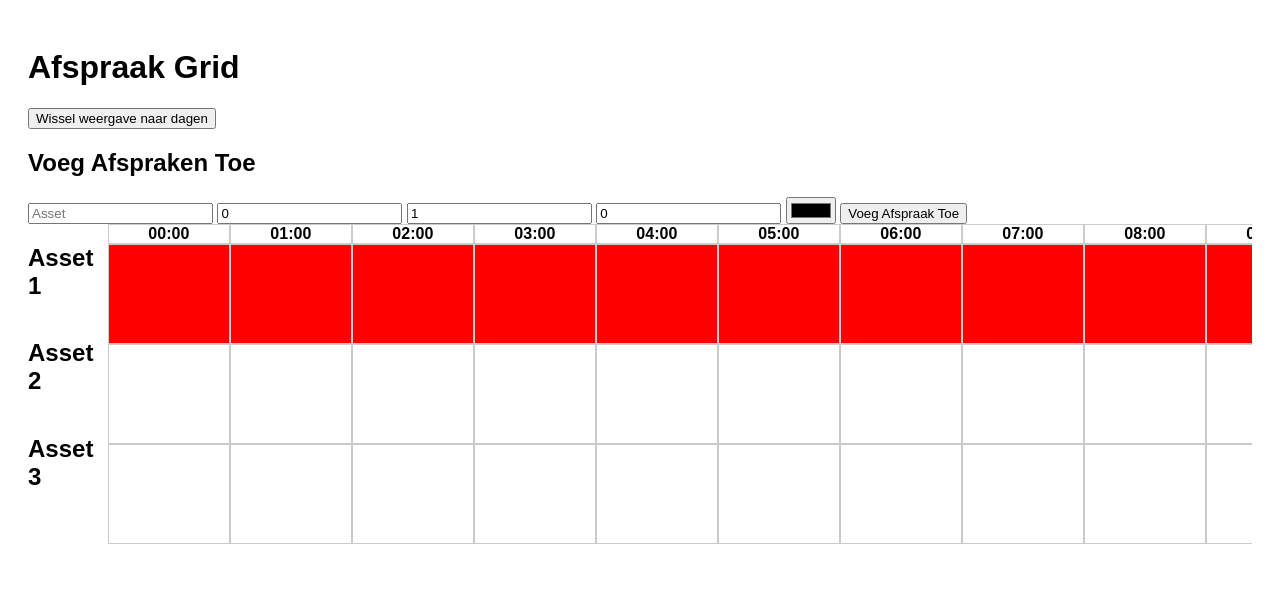
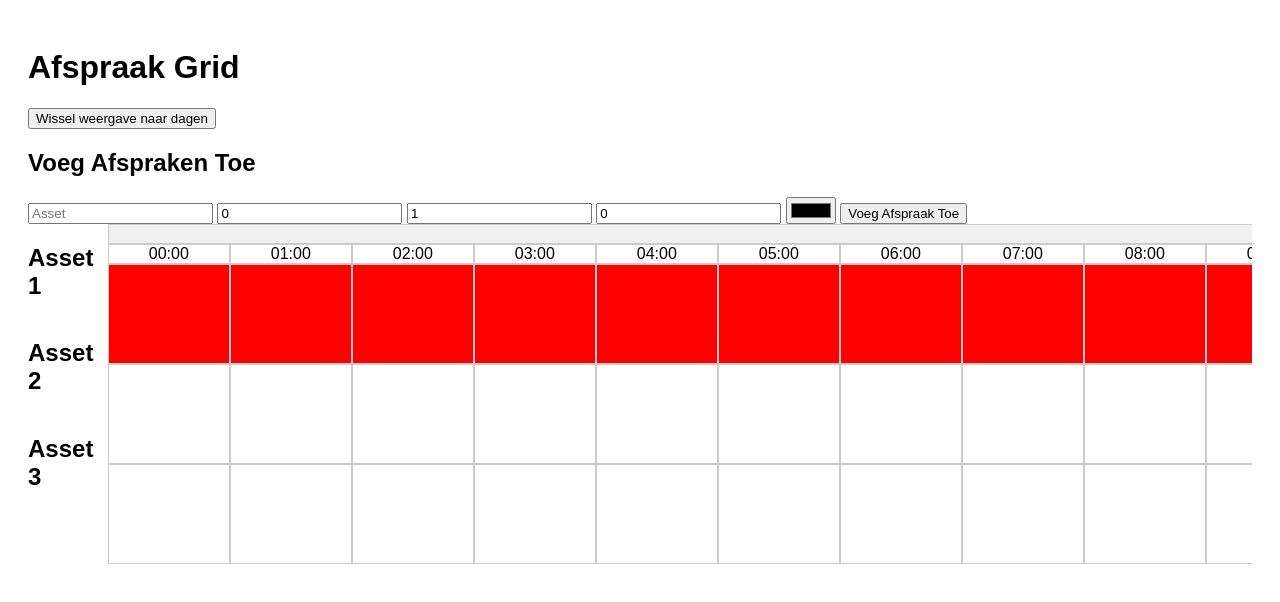
Before and after one commit to LewRobin/planbord, a Svelte app: page / in a window 1280 px wide. Shown: the top 602 px of the page. Built offline with nearby package versions, Linux system fonts and the light colour scheme.

Commit message:
SCRUM-58-Feature-Switching-timescales

```diff
--- a/src/App.svelte
+++ b/src/App.svelte
@@ -3,7 +3,7 @@
     import Appointments from '../src/components/grid/Appointments.svelte';
 
     let assets = ["Asset 1", "Asset 2", "Asset 3"];
-    let amountOfDays = 3;
+    let amountOfDays = 14;
     let viewMode = 'hours';
 
     let appointments = [
@@ -12,7 +12,6 @@
         {asset: 'Asset 2', startTime: 0, endTime: 12, day: 1, color: 'green'},
         {asset: 'Asset 2', startTime: 13, endTime: 22, day: 2, color: 'orange'},
         {asset: 'Asset 3', startTime: 0, endTime: 12, day: 2, color: 'pink'}
-
     ];
 
     function handleAddAppointment(event: CustomEvent) {
--- a/src/components/grid/Grid.svelte
+++ b/src/components/grid/Grid.svelte
@@ -1,5 +1,6 @@
 <script lang="ts">
     import Row from './Row.svelte';
+    import Timeline from "./Timeline.svelte";
 
     export let assets: string[];
 
@@ -14,19 +15,7 @@
         <h2>Asset 3</h2>
     </div>
     <div class="grid-container">
-        <div class="header">
-            {#if viewMode === 'hours'}
-                {#each Array(24 * amountOfDays) as _, index}
-                    <div class="header-cell">
-                        {new Date(index * 60 * 60 * 1000).getUTCHours().toString().padStart(2, "0")}:00
-                    </div>
-                {/each}
-            {:else}
-                {#each Array(amountOfDays) as _, day}
-                    <div class="header-cell">Day {day + 1}</div>
-                {/each}
-            {/if}
-        </div>
+        <Timeline {amountOfDays} {viewMode}/>
         <div class="rows">
             {#each assets as asset}
                 <Row asset={asset} days={amountOfDays} appointments={appointments} viewMode={viewMode}/>
@@ -55,18 +44,6 @@
         width: 100%;
     }
 
-    .header {
-        display: flex;
-        flex-wrap: nowrap;
-    }
-
-    .header-cell {
-        min-width: 120px;
-        text-align: center;
-        font-weight: bold;
-        border: 1px solid #ccc;
-    }
-
     .rows {
         display: flex;
         flex-direction: column;
--- /dev/null
+++ b/src/components/grid/Timeline.svelte
@@ -0,0 +1,111 @@
+<script lang="ts">
+    export let amountOfDays: number;
+    export let viewMode: string;
+
+    //TODO add this to an option menu and fix dayWidth calc when dynamic grid calc is complete
+    const hoursPerDay = 24;
+    const dayWidth = 122 * hoursPerDay - 2;
+
+    const currentDate = new Date();
+
+    const getDates = (days: number) => {
+        return Array.from({length: days}, (_, index) => {
+            const date = new Date(currentDate);
+            date.setDate(currentDate.getDate() + index - Math.floor(days / 2));
+            return date;
+        });
+    };
+
+    const dateRange = getDates(amountOfDays);
+
+    const getWeekNumber = (date: Date) => {
+        const firstDayOfYear = new Date(date.getFullYear(), 0, 1);
+        const daysInFirstWeek = (firstDayOfYear.getDay() === 0 ? 6 : firstDayOfYear.getDay() - 1);
+        return Math.ceil((date.getTime() - firstDayOfYear.getTime() + (daysInFirstWeek * 86400000)) / 604800000);
+    };
+
+    const isWeekend = (date: Date) => {
+        const day = date.getDay();
+        return day === 0 || day === 6;
+    };
+</script>
+
+<div>
+    {#if viewMode === 'hours'}
+        <div class="day-header">
+            {#each dateRange as date, index}
+                <div class="header-cell " style="min-width: {dayWidth}px;">
+                    {index % 1 === 0 ? date.toLocaleDateString() : ''}
+                </div>
+            {/each}
+        </div>
+    {:else }
+        <div class="week-header">
+            {#each dateRange as date}
+                <div class="header-cell {isWeekend(date) ? 'weekend' : ''}" style="min-width: {120}px;">
+                    Week {getWeekNumber(date)}
+                </div>
+            {/each}
+        </div>
+    {/if}
+
+    <div class="header">
+        {#if viewMode === 'hours'}
+            {#each Array(24 * amountOfDays) as _, index}
+                <div class="header-cell">
+                    {new Date(index * 60 * 60 * 1000).getUTCHours().toString().padStart(2, "0")}:00
+                </div>
+            {/each}
+        {:else}
+            {#each dateRange as date}
+                <div class="header-cell">{date.toLocaleDateString()}</div>
+            {/each}
+        {/if}
+    </div>
+</div>
+
+<style>
+    .header {
+        display: flex;
+        flex-wrap: nowrap;
+    }
+
+    .week-header {
+        display: flex;
+        flex-wrap: nowrap;
+        font-weight: bold;
+        background-color: #e0e0e0;
+    }
+
+    .day-header {
+        display: flex;
+        flex-wrap: nowrap;
+        font-weight: bold;
+        background-color: #f0f0f0;
+    }
+
+    .header-cell {
+        min-width: 120px;
+        text-align: center;
+        border: 1px solid #ccc;
+        position: relative;
+    }
+
+    .header-cell.weekend {
+        background-color: rgba(255, 0, 0, 0.2);
+    }
+
+    .header-cell.weekend::after {
+        content: '';
+        position: absolute;
+        top: 0;
+        left: 0;
+        right: 0;
+        bottom: 0;
+        background-color: rgba(255, 0, 0, 0.5);
+        transform: rotate(-45deg);
+        transform-origin: center;
+        z-index: 1;
+        pointer-events: none;
+    }
+</style>
```
